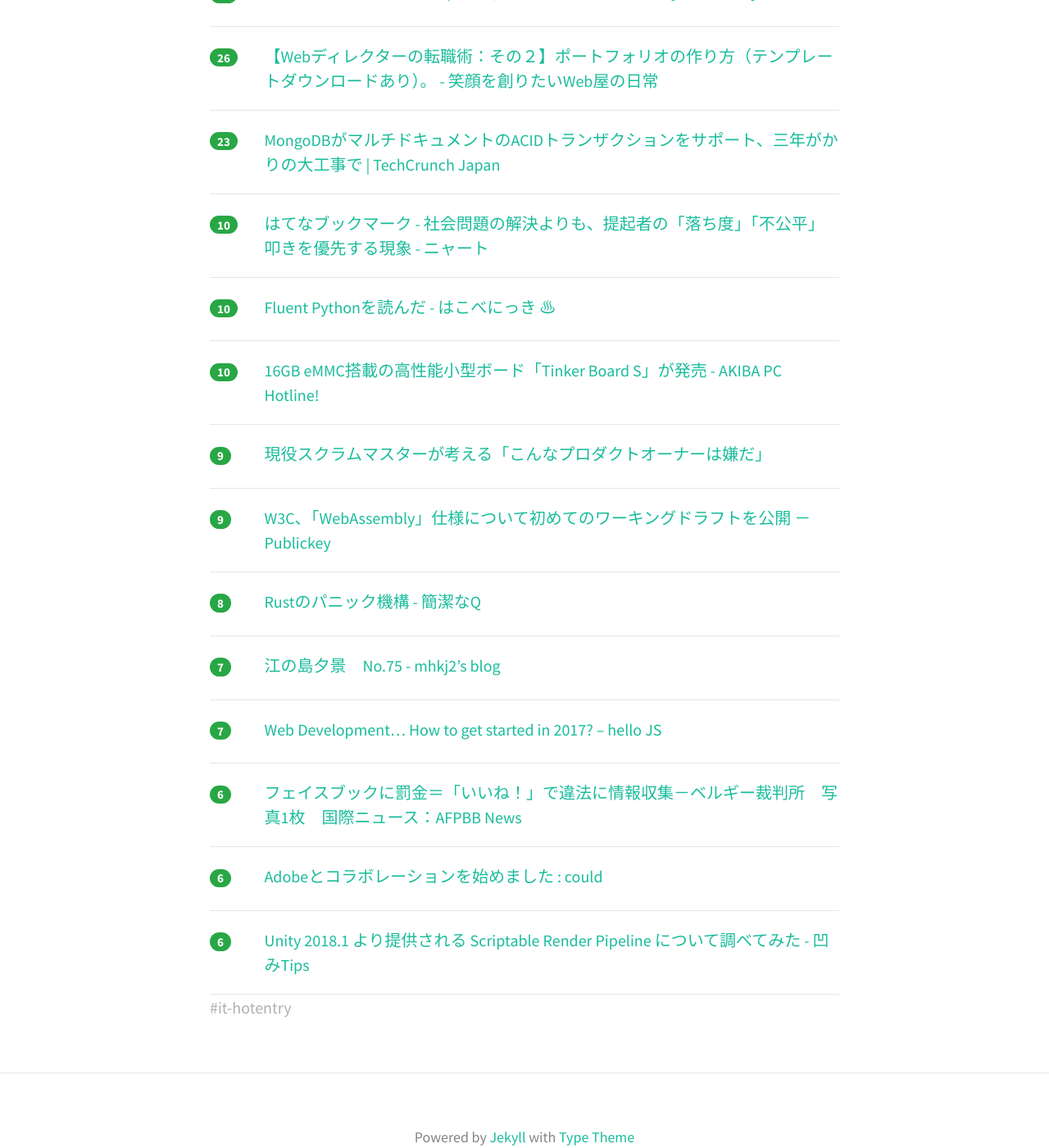
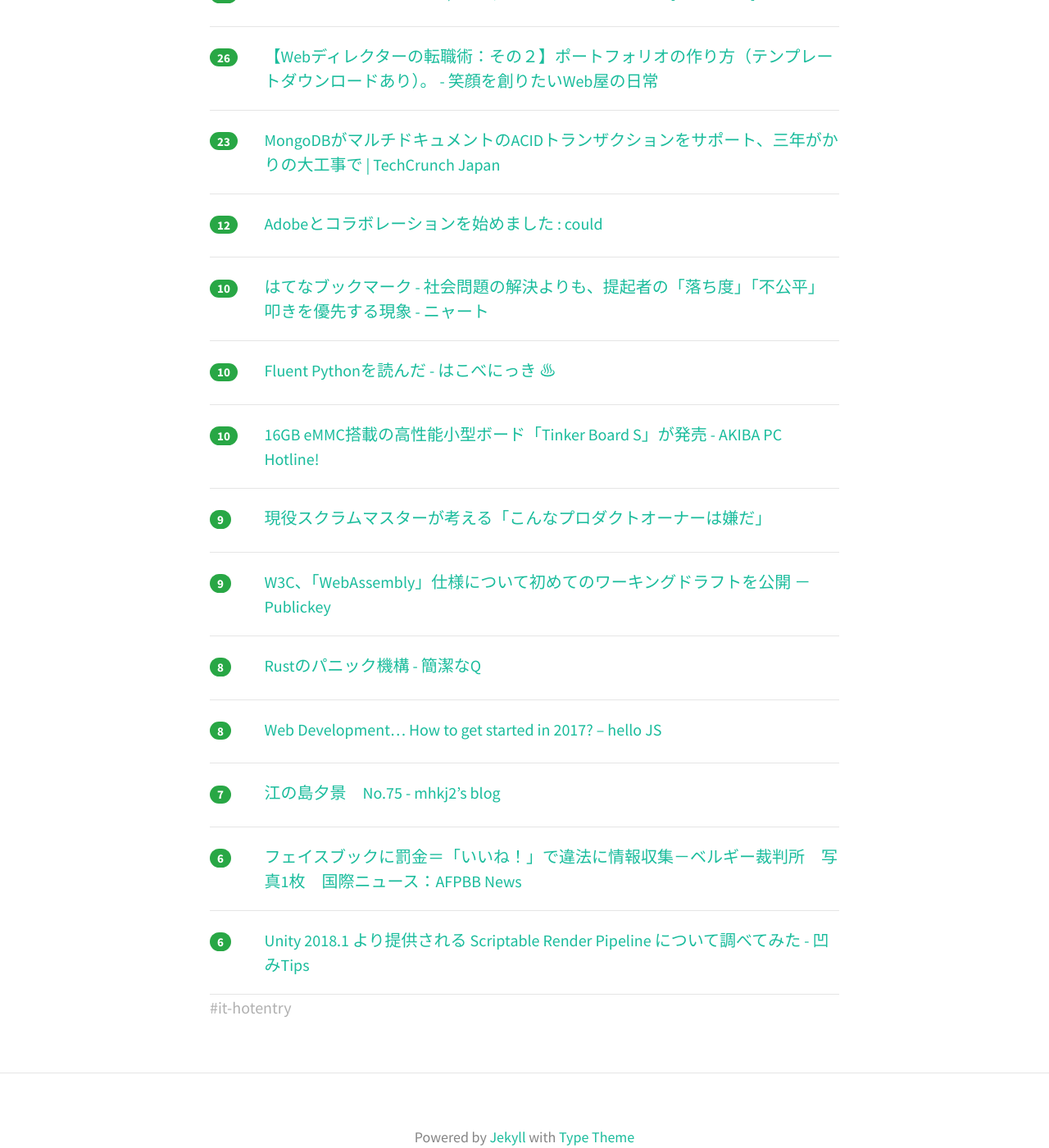
Before and after one commit to yatta47/hatena-matome-site, a Jekyll site: the page built from _posts/2018-02-19-hatena.md, in a window 1280 px wide and 1400 px high, scrolled down 521 px. Shown: the whole window at 82% size. Built offline with Jekyll 4.4.1, drawn with Linux system fonts in a browser that asks for light colours; nearby versions of some CDN libraries.

Commit message:
Updated 2018-02-19

```diff
--- a/_posts/2018-02-19-hatena.md
+++ b/_posts/2018-02-19-hatena.md
@@ -24,6 +24,11 @@ tags: [it-hotentry]
 <div class="row">
 <div class="col-1"><span class="badge badge-pill badge-success h2">23</span></div>
 <div class="col-11"><a href='http://jp.techcrunch.com/2018/02/16/2018-02-15-mongodb-gets-support-for-multi-document-acid-transactions/' target='_blank'>MongoDBがマルチドキュメントのACIDトランザクションをサポート、三年がかりの大工事で | TechCrunch Japan</a></div>
+</div>
+<hr>
+<div class="row">
+<div class="col-1"><span class="badge badge-pill badge-success h2">12</span></div>
+<div class="col-11"><a href='http://www.yasuhisa.com/could/article/adobe-creative-station/' target='_blank'>Adobeとコラボレーションを始めました : could</a></div>
 </div>
 <hr>
 <div class="row">
@@ -57,13 +62,13 @@ tags: [it-hotentry]
 </div>
 <hr>
 <div class="row">
-<div class="col-1"><span class="badge badge-pill badge-success h2">7</span></div>
-<div class="col-11"><a href='http://mhkj2.hatenablog.com/entry/2018/02/19/000000' target='_blank'>江の島夕景　No.75 - mhkj2’s blog</a></div>
+<div class="col-1"><span class="badge badge-pill badge-success h2">8</span></div>
+<div class="col-11"><a href='https://blog.hellojs.org/web-development-how-to-start-in-2017-b2357febe8ba' target='_blank'>Web Development… How to get started in 2017? – hello JS</a></div>
 </div>
 <hr>
 <div class="row">
 <div class="col-1"><span class="badge badge-pill badge-success h2">7</span></div>
-<div class="col-11"><a href='https://blog.hellojs.org/web-development-how-to-start-in-2017-b2357febe8ba' target='_blank'>Web Development… How to get started in 2017? – hello JS</a></div>
+<div class="col-11"><a href='http://mhkj2.hatenablog.com/entry/2018/02/19/000000' target='_blank'>江の島夕景　No.75 - mhkj2’s blog</a></div>
 </div>
 <hr>
 <div class="row">
@@ -73,11 +78,6 @@ tags: [it-hotentry]
 <hr>
 <div class="row">
 <div class="col-1"><span class="badge badge-pill badge-success h2">6</span></div>
-<div class="col-11"><a href='http://www.yasuhisa.com/could/article/adobe-creative-station/' target='_blank'>Adobeとコラボレーションを始めました : could</a></div>
-</div>
-<hr>
-<div class="row">
-<div class="col-1"><span class="badge badge-pill badge-success h2">6</span></div>
 <div class="col-11"><a href='http://tips.hecomi.com/entry/2018/02/19/000846' target='_blank'>Unity 2018.1 より提供される Scriptable Render Pipeline について調べてみた - 凹みTips</a></div>
 </div>
 <hr>
```
Also changed, not shown: other parts of _posts/2018-02-19-hatena.md (+1 -1 lines).
